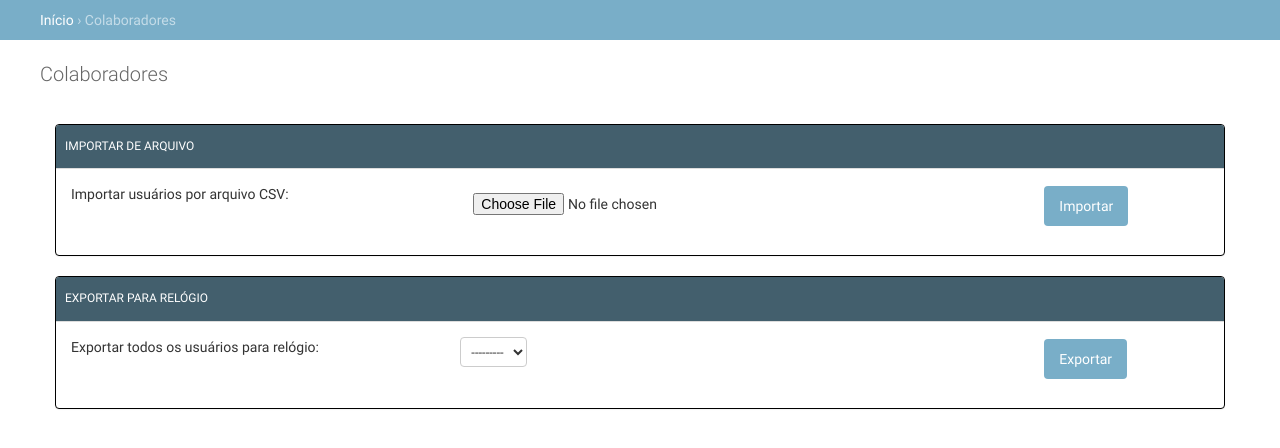
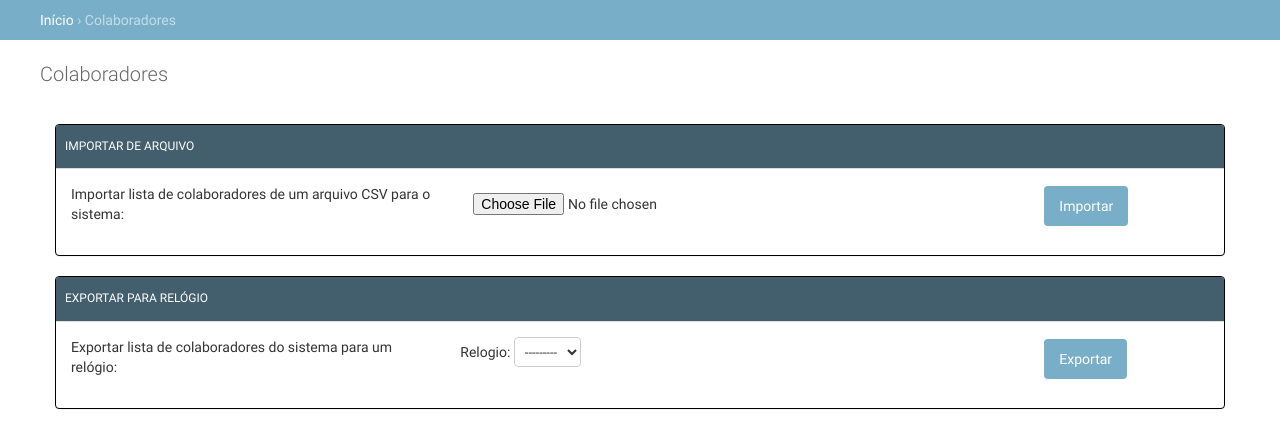
Before and after one commit to TiagoDGomes/django-relogio-ponto, a Django app: page /ponto/colaboradores in a window 1280 px wide. Shown: the part 60-508 px from the top of the page. Run offline with Django 3.2, Linux system fonts and the light colour scheme; the visitor is signed in with stand-in values (Sample User, id 1); data that the repository does not hold is empty; some libraries are stand-ins or nearby versions.

Commit message:
Pequenas alterações de nomenclatura

```diff
--- a/core/templates/colaboradores.html
+++ b/core/templates/colaboradores.html
@@ -14,7 +14,7 @@
 	<div class="panel-body">
 		<form action="{% url 'importar_arquivo_csv' %}" method="post" enctype="multipart/form-data">
 			<div class="row">
-				<div class="col-sm-4">Importar usuários por arquivo CSV:</div>
+				<div class="col-sm-4">Importar lista de colaboradores de um arquivo CSV para o sistema:</div>
 				<div class="col-sm-6">
 					{% csrf_token %}
 					<input name="arquivo_csv" type="file" class="btn">
@@ -33,10 +33,10 @@
 	<div class="panel-body">
 		<form action="{% url 'exportar_para_relogio' %}" method="post">
 			<div class="row">
-				<div class="col-sm-4">Exportar todos os usuários para relógio:</div>
+				<div class="col-sm-4">Exportar lista de colaboradores do sistema para um relógio:</div>
 				<div class="col-sm-6">
 					{% csrf_token %}
-					{{ form_exportar_para_relogio.relogio }}
+					{{ form_exportar_para_relogio.relogio.label }}: {{ form_exportar_para_relogio.relogio }}
 				</div>
 				<div class="col-sm-2">
 					<input type="submit" value="Exportar" class="btn btn-primary">
```
